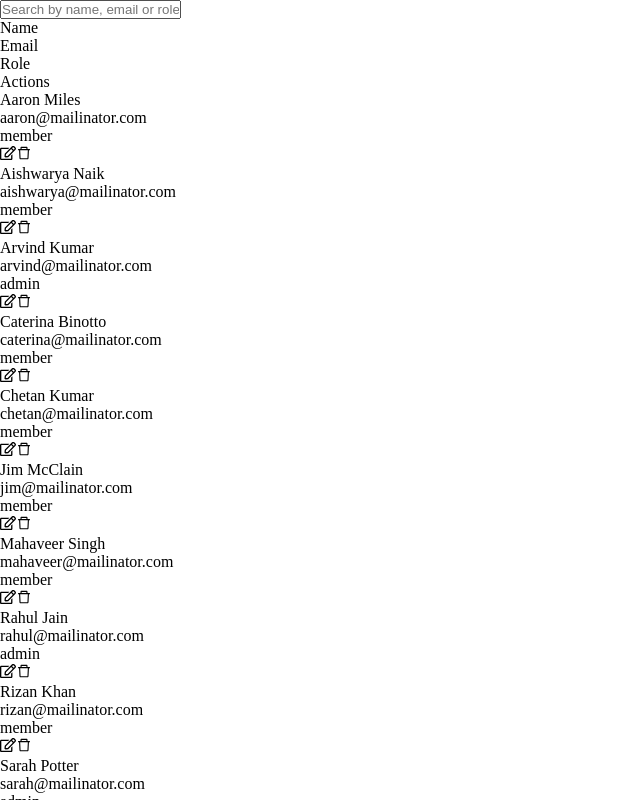
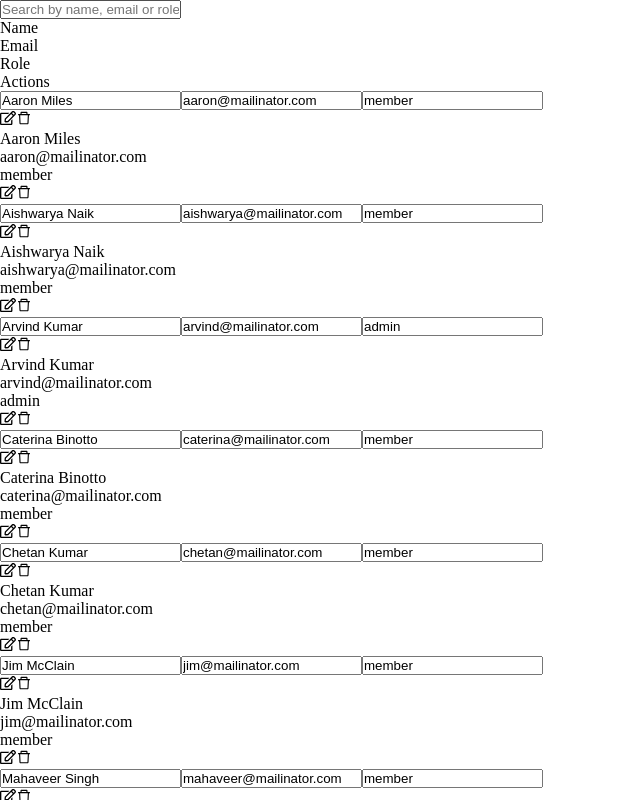
Before and after one commit to kkm980/geektrust_adminUI, a Next.js app: page / in a window 1280 px wide. Shown: the top 800 px of the page, without its empty margins (0-640 px from the left). Built offline with nearby package versions, Linux system fonts and the light colour scheme.

Commit message:
all functions written

```diff
--- a/components/Table/TableRow.tsx
+++ b/components/Table/TableRow.tsx
@@ -9,28 +9,78 @@ import React, { useEffect, useState, useContext } from 'react'
 import 'tailwindcss/tailwind.css'
 
 interface IProps {
+  id:number
    name:string
    email:string
    role:string
+   deleteFun:(arr:any)=>void
+   delete_arr:any
+    setDeleteArr:any
 }
 
 
-const TableRow: React.FC<IProps> = ({name, email, role}) => {
+const TableRow: React.FC<IProps> = ({id, name, email, role, deleteFun, delete_arr, setDeleteArr}) => {
 
   return (
 
-    <div className='w-[100%] flex justify-center items-center border border-[gray] border-b-1 border-l-0 border-r-0 border-t-0 relative'>
-        <div className='absolute left-[30px] top-[15px] w-[20px] h-[20px] border border-[gray] cursor-pointer hover:scale-125 ease-in duration-500'>
+    <div className='w-[100%] flex justify-center items-center border border-[gray]
+    border-b-1 border-l-0 border-r-0 border-t-0 relative'>
+
+      <div className={`absolute left-[30px] top-[15px] w-[20px] h-[20px]
+        border border-[gray] flex justify-center items-center cursor-pointer hover:scale-125 ease-in duration-500
+        `}
+        onClick={() => {
+          !delete_arr.includes(
+            Number(id)) ? setDeleteArr([...delete_arr, Number(id)])
+          :
+          setDeleteArr(
+            delete_arr.filter(
+              (e: any) => { return e != Number(id) }
+            )
+          )
+        }}
+      >
+        <div className={`h-[15px] w-[15px] ${delete_arr.includes(Number(id)) && "bg-[blue]"}`}></div>
         {/* it is checkbox */}
       </div>
 
-          <div className='w-[55%] h-[50px] text-[black] flex justify-between items-center'>
+      <div className='w-[55%] h-[50px] text-[black] flex justify-between items-center relative'>
+        <div className='w-[100%] h-[80px] text-[black] flex justify-between items-center
+         absolute z-40 bg-[gray] opacity-100 shadow-2xl'>
+          <input
+          className='text-left w-[30%] p-1 outline-none border-2 border-[blue] mx-2'
+          defaultValue={name}
+          name="name"
+          />
+           <input
+          className='text-left w-[30%] p-1 outline-none border-2 border-[blue] mr-2'
+          defaultValue={email}
+          name="email"
+          />
+           <input
+          className='text-left w-[30%] p-1 outline-none border-2 border-[blue] mr-2'
+          defaultValue={role}
+          name="role"
+          />
+          <div className='text-left w-[10%] flex'>
+            <FaRegEdit className='text-2xl mr-2 cursor-pointer hover:scale-125 ease-in duration-500' />
+            <AiOutlineDelete className='text-[red] text-2xl cursor-pointer hover:scale-125 ease-in duration-500'
+              onClick={() => {
+                deleteFun([Number(id)])
+              }}
+            />
+          </div>
+        </div>
         <div className='text-left w-[33%]'>{name}</div>
         <div className='text-left w-[33%]'>{email}</div>
         <div className='text-left w-[33%]'>{role}</div>
         <div className='text-left w-[10%] flex'>
-              <FaRegEdit className='text-2xl mr-2 cursor-pointer hover:scale-125 ease-in duration-500'/>
-              <AiOutlineDelete className='text-[red] text-2xl cursor-pointer hover:scale-125 ease-in duration-500'/>
+          <FaRegEdit className='text-2xl mr-2 cursor-pointer hover:scale-125 ease-in duration-500' />
+          <AiOutlineDelete className='text-[red] text-2xl cursor-pointer hover:scale-125 ease-in duration-500'
+            onClick={() => {
+              deleteFun([Number(id)])
+            }}
+          />
         </div>
 
       </div>
--- a/components/Table/index.tsx
+++ b/components/Table/index.tsx
@@ -1,23 +1,44 @@
-import Head from 'next/head'
-import Image from 'next/image'
-import { Inter } from '@next/font/google'
 
-
-import React, { useEffect, useState, useContext } from 'react'
+import React from 'react'
 
 import 'tailwindcss/tailwind.css'
 import TableRow from './TableRow'
 import { InputBox } from '..'
 interface IProps {
    show_data:any
-   filterData:(text:string)=>void
+   fetchJson:(text:string)=>void
+   deleteFun:(arr:any)=>void
+   delete_arr:any
+   setDeleteArr:any
 }
 
 
-const TableHeader=()=>{
+const Table: React.FC<IProps> = ({
+    show_data, fetchJson, deleteFun, delete_arr, setDeleteArr
+}) => {
+
+    const TableHeader = () => {
         return (
-        <div className='w-[100%] h-[50px] flex justify-center items-center relative border border-[gray] border-b-1 border-l-0 border-r-0 border-t-0'>
-        <div className='absolute left-[30px] top-[15px] w-[20px] h-[20px] cursor-pointer border border-[gray] hover:scale-125 ease-in duration-500'>
+            <div className='w-[100%] h-[50px] flex justify-center items-center
+             relative border border-[gray] border-b-1 border-l-0 border-r-0 border-t-0'
+            >
+                <div className={`absolute left-[30px] top-[15px] w-[20px] h-[20px]
+                   border border-[gray] flex justify-center items-center cursor-pointer
+                    hover:scale-125 ease-in duration-500
+                 `}
+                    onClick={() => {
+                        delete_arr.length === show_data.length ?
+                            setDeleteArr([])
+                            :
+                            setDeleteArr(show_data.map((e: any) => {
+                                return Number(e.id);
+                            }))
+                    }}
+                >
+                    <div className={`h-[15px] w-[15px]
+                    ${(delete_arr.length!=0 && (delete_arr.length === show_data.length))  && "bg-[blue]"}`}>
+
+                    </div>
                     {/* it is checkbox */}
                 </div>
 
@@ -32,14 +53,17 @@ const TableHeader=()=>{
         )
     }
 
-const Table: React.FC<IProps> = ({show_data, filterData}) => {
 
     return (
         <div className='w-[100%] mt-[10px] flex flex-col items-center justify-center border-0'>
-        <InputBox width="100%" filterData={filterData}/>
+            <InputBox width="100%" filterData={fetchJson}/>
         <TableHeader/>
         {show_data.map((e:any)=>(
-            <TableRow name={e.name} email={e.email} role={e.role}/>
+            <TableRow key={e.id} id={e.id}
+            name={e.name} email={e.email}
+            role={e.role} delete_arr={delete_arr}
+            setDeleteArr={setDeleteArr}
+            deleteFun={deleteFun}/>
         ))}
 
     </div>
--- a/pages/index.tsx
+++ b/pages/index.tsx
@@ -3,27 +3,26 @@ import Image from 'next/image'
 import styles from '../styles/Home.module.css'
 import 'tailwindcss/tailwind.css'
 import { useEffect, useState } from 'react'
-import {Footer, Table} from "../components"
+import { Footer, Table } from "../components"
 
 
 export default function Home() {
 
-  const [data, setData] = useState([]);
-  const [show_data, setShow_data] = useState([]);
-  const [current_page, setCurrent_page]=useState(0);
-
+  const [datas, setDatas] = useState([]);
+  const [persisting_data, setPersisting_data] = useState([]);
+  const [current_page, setCurrent_page] = useState(1);
+  const [posts_page, setPosts_page]=useState(10);
+  const [delete_arr, setDeleteArr] =useState<any>([]);
   const fetchJson = () => {
     fetch('/data.json')
       .then(response => {
         return response.json();
       })
       .then(data => {
-      data.map((e:any)=>{
-        e.is_selected=false;
-        e.is_deleted=false;
+        setDatas(data);
+        setPersisting_data(data);
       })
-      setData(data);
-    }).catch((e) => {
+      .catch((e) => {
         console.log(e.message);
       });
   }
@@ -32,48 +31,54 @@ export default function Home() {
     fetchJson();
   },[]);
 
-  useEffect(() => {
-    showOnFrontend(0);
-    console.log(data, "sdss")
-  },[data]);
 
-  // useEffect(() => {
-  //   console.log(show_data, "setdata");
-  // },[show_data]);
+  const filterData = (text: string) => {
+    setCurrent_page(1);
+    setPersisting_data(datas.filter(
+      (e: any, i: number) => {
+        return e.name.toLowerCase().includes(text.toLocaleLowerCase())
+          || e.role.toLocaleLowerCase().includes(text.toLocaleLowerCase())
+          || e.email.toLocaleLowerCase().includes(text.toLocaleLowerCase())
+      }))
+  }
 
 
-  const filterData=(text:string)=>{
-    setShow_data([]);
-    //  const new_data=data.filter(
-    //   (e:any, i:number)=>
-    //   { return e.name.includes(text)||e.role.includes(text)||e.email.includes(text)})
-      text.length>0?
-     setData(
-      [...data.filter(
-      (e:any, i:number)=>
-      { return e.name.toLowerCase().includes(text.toLocaleLowerCase())||e.role.toLocaleLowerCase().includes(text.toLocaleLowerCase())||e.email.toLocaleLowerCase().includes(text.toLocaleLowerCase())})])
-      :fetchJson();
+  const deleteFun = (arr: any) => {
+    setPersisting_data(persisting_data.filter((e: any) => {
+      return !arr.includes(Number(e.id));
 
-    //  console.log(data,"sdfgds");
+    }));
 
-  }
-  const showOnFrontend=(page_num_start:number)=>{
-    setCurrent_page(page_num_start);
-    page_num_start*10<data.length &&
-    setShow_data(data.slice(page_num_start*10,page_num_start*10+10));
+    setDatas(datas.filter((e: any) => {
+      return !arr.includes(Number(e.id));
+    }))
   }
 
-  const showNext=()=>{
-    (current_page+1)*10<data.length &&
-    setShow_data(data.slice((current_page+1)*10,(current_page*10)+20));
-    (current_page+1)*10<data.length &&
+  const editFun = (obj: any) => {
+    setPersisting_data(persisting_data.filter((e: any) => {
+      return obj.id != e.id ? e : { ...obj };
+
+    }));
+
+    setDatas(datas.filter((e: any) => {
+      return obj.id != e.id ? e : { ...obj };
+    }))
+  }
+
+  const last_post_index=current_page*posts_page;
+  const first_post_index=last_post_index-posts_page;
+  const current_posts=persisting_data.slice(first_post_index, last_post_index);
+
+  const paginate=(num:number)=>{
+    setCurrent_page(num);
+  }
+
+  const previousPage=()=>{
+    setCurrent_page(current_page-1);
+  }
+
+  const nextPage=()=>{
     setCurrent_page(current_page+1);
-  }
-  const showPrev=()=>{
-    (current_page-1)*10>=0 &&
-    setShow_data(data.slice((current_page-1)*10,current_page*10));
-    (current_page-1)*10>0 &&
-    setCurrent_page(current_page-1);
   }
 
   return (
@@ -84,17 +89,24 @@ export default function Home() {
         <meta name="description" content="Geektrust frontend assignment" />
         <meta name="viewport" content="width=device-width, initial-scale=1" />
       </Head>
-      <main>
-        <div className='relative w-full h-[100vh]'>
-          <div className=' w-[90%] mt-[10px] pb-[100px] mx-auto'>
-            <Table {...{ show_data,filterData}} />
+
+      <div className='relative overflow-hidden pb-[100px]'>
+        <div className='relative w-full'>
+          <div className=' w-[90%] mt-[10px] mx-auto'>
+            <Table show_data={current_posts} fetchJson={filterData} deleteFun={deleteFun}
+            delete_arr={delete_arr} setDeleteArr ={setDeleteArr}/>
           </div>
-        <Footer width="100%" showOnFrontend={showOnFrontend} showNext={showNext} showPrev={showPrev} />
+        <Footer width="100%"
+        // showOnFrontend={showOnFrontend} showNext={showNext} showPrev={showPrev}
+          posts_page={posts_page} total_posts={persisting_data.length}
+           paginate={paginate} current_page={current_page}
+           previousPage={previousPage} nextPage={nextPage}
 
+        />
 
         </div>
 
-      </main>
+      </div>
     </>
   )
 }
```
Also changed, not shown: components/Footer/index.tsx (+82 -38 lines), components/index.tsx (line endings or trailing spaces). Lines whose indentation alone changed are shown as unchanged.
